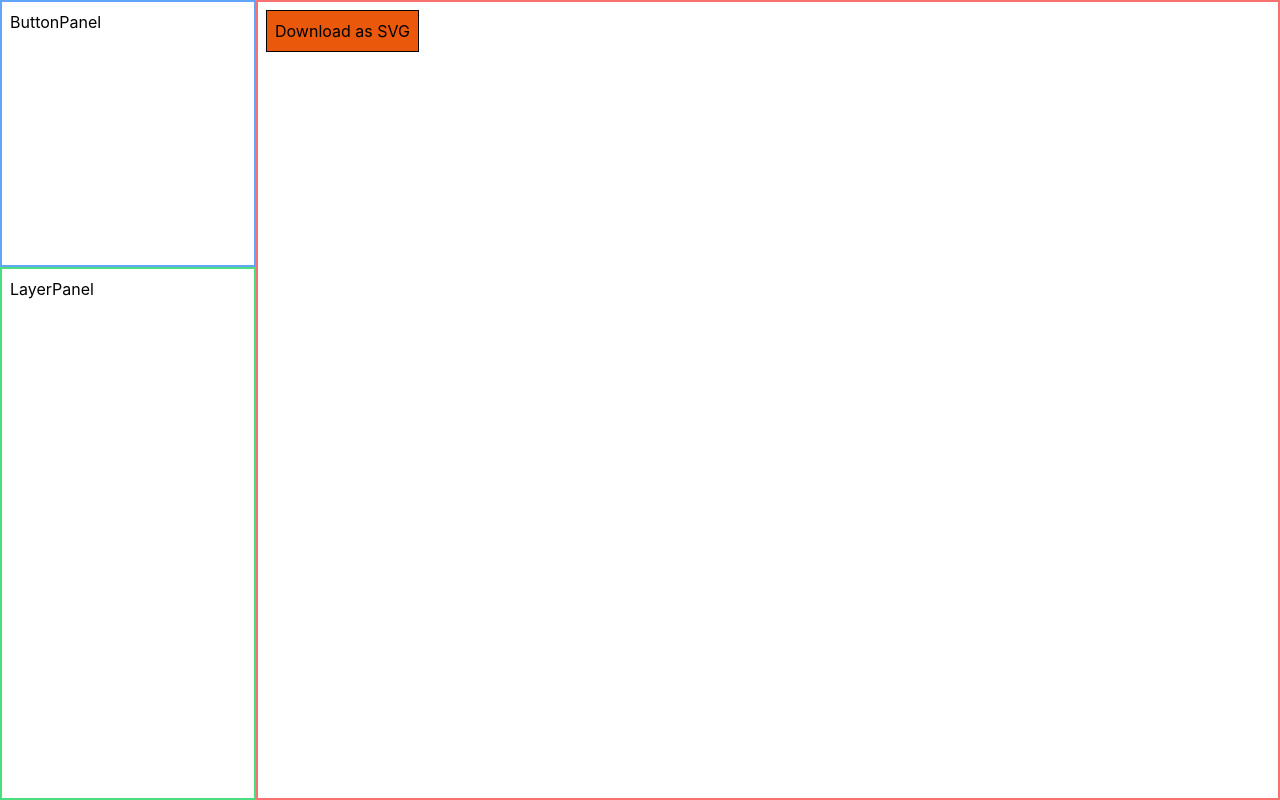
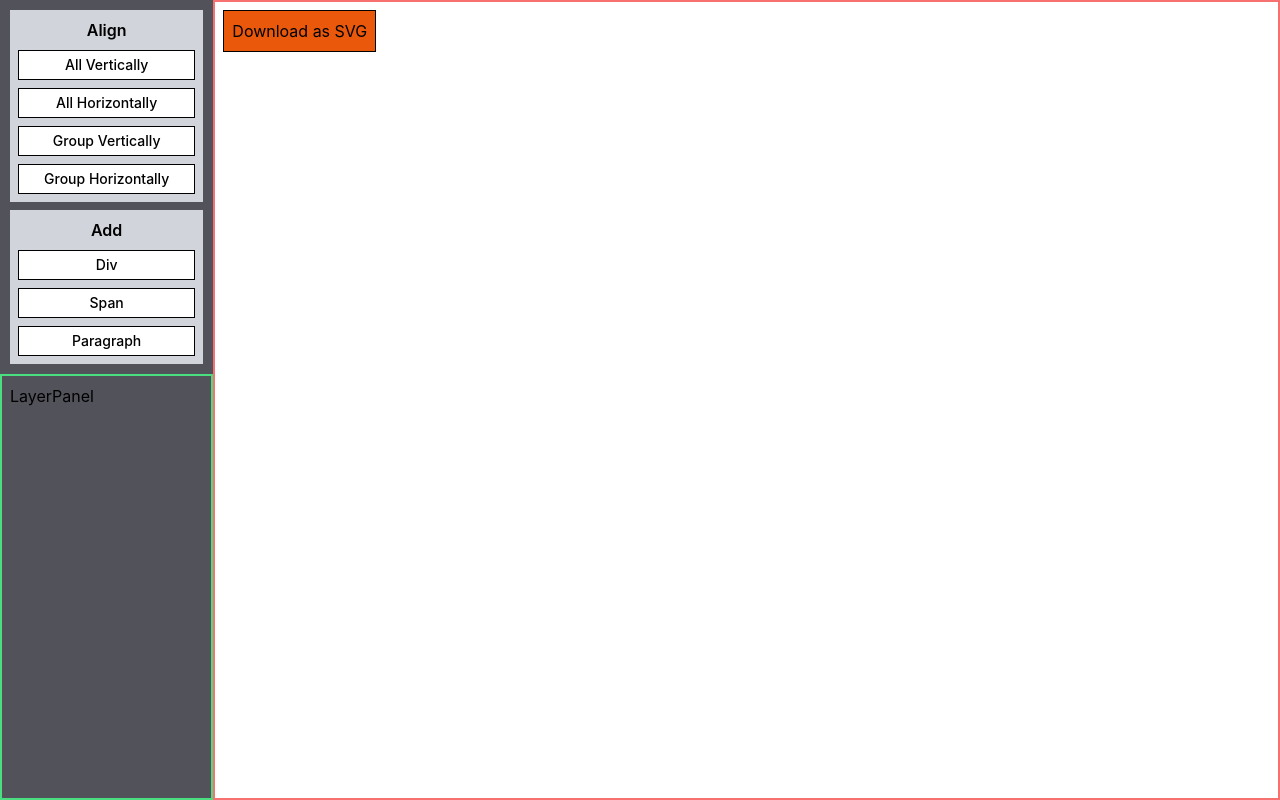
Before and after one commit to hyunzsu/test_yune, a React (Vite) app: page / in a window 1280 px wide. Built offline with nearby package versions, Linux system fonts and the light colour scheme.

Commit message:
style: ButtonPanel 컴포넌트 스타일링
- ButtonPanel에 Align, Add 버튼 그룹 추가
- 공통 Button 컴포넌트 적용

```diff
--- a/src/components/Panel/ButtonPanel.tsx
+++ b/src/components/Panel/ButtonPanel.tsx
@@ -1,7 +1,28 @@
+import Button from '../@common/Button';
+
 export default function ButtonPanel() {
   return (
-    <section className="h-1/3 border-2 border-blue-400 p-2">
-      ButtonPanel
+    <section className="min-h-80 shrink-0 p-2.5">
+      {/* Align 그룹 */}
+      <section className="mb-2 bg-gray-300 p-2">
+        <h3 className="mb-2 text-center font-semibold">Align</h3>
+        <div className="space-y-2">
+          <Button>All Vertically</Button>
+          <Button>All Horizontally</Button>
+          <Button>Group Vertically</Button>
+          <Button>Group Horizontally</Button>
+        </div>
+      </section>
+
+      {/* Add 그룹 */}
+      <section className="bg-gray-300 p-2">
+        <h3 className="mb-2 text-center font-semibold">Add</h3>
+        <div className="space-y-2">
+          <Button>Div</Button>
+          <Button>Span</Button>
+          <Button>Paragraph</Button>
+        </div>
+      </section>
     </section>
   );
 }
--- a/src/components/Panel/LayerPanel.tsx
+++ b/src/components/Panel/LayerPanel.tsx
@@ -1,6 +1,6 @@
 export default function LayerPanel() {
   return (
-    <section className="h-2/3 border-2 border-green-400 p-2">
+    <section className="flex-1 border-2 border-green-400 p-2">
       LayerPanel
     </section>
   );
--- a/src/components/Panel/index.tsx
+++ b/src/components/Panel/index.tsx
@@ -3,7 +3,7 @@ import LayerPanel from './LayerPanel';
 
 export default function Panel() {
   return (
-    <aside className="flex h-full w-1/5 flex-col">
+    <aside className="flex h-full w-1/6 flex-col bg-zinc-600">
       <ButtonPanel />
       <LayerPanel />
     </aside>
```
